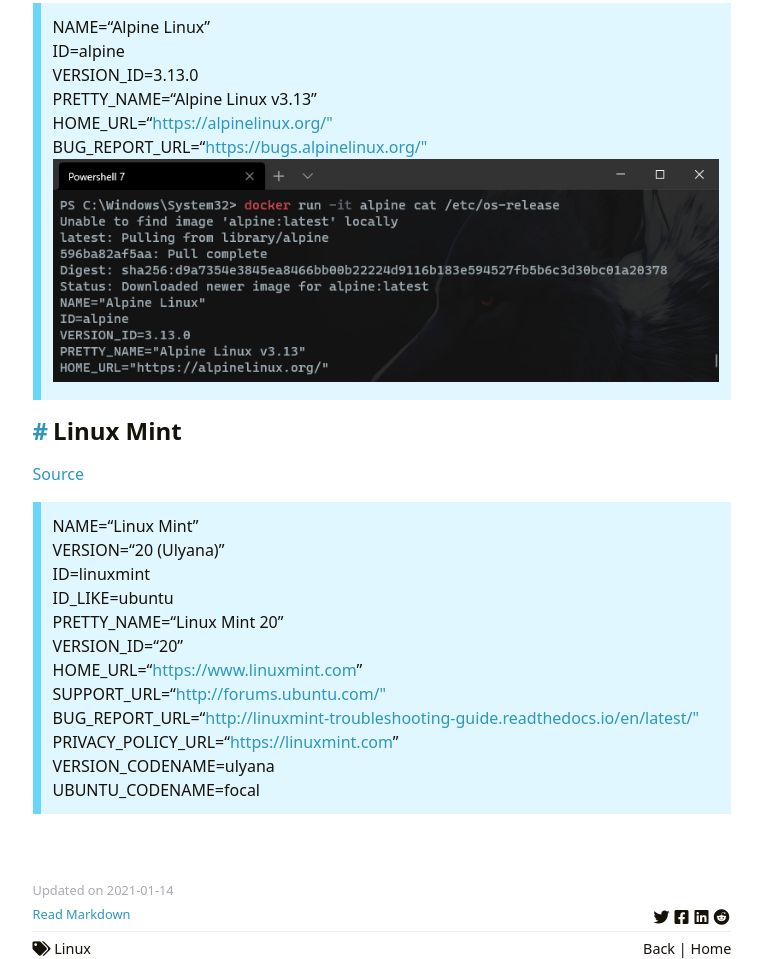
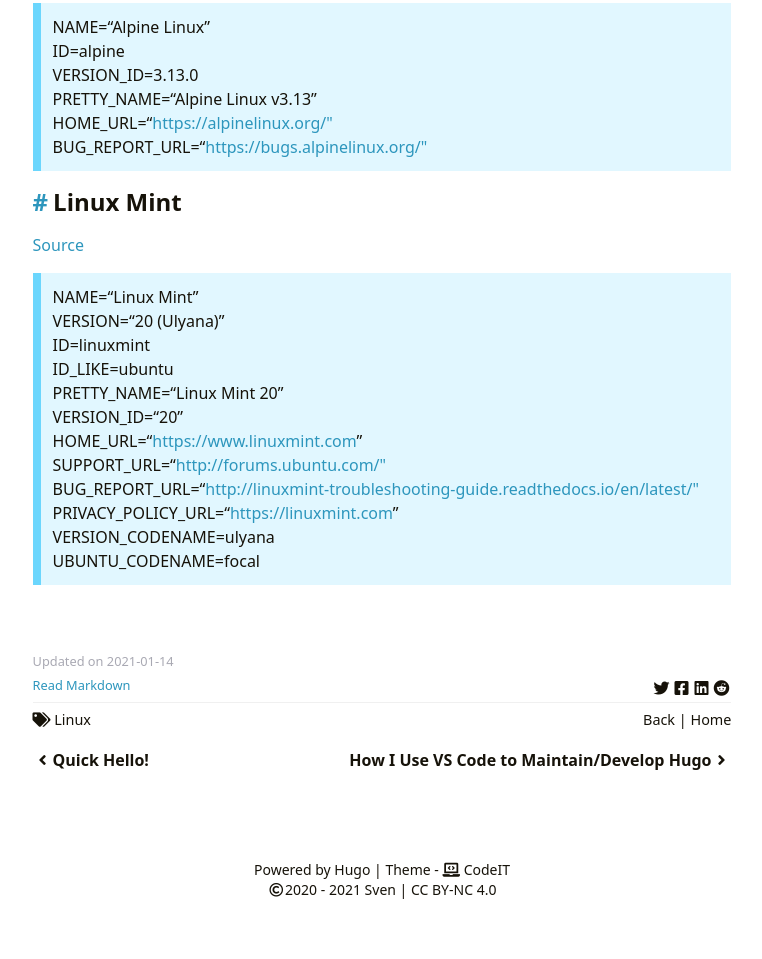
Before and after one commit to svengeance/svengeance.github.io, a plain HTML site: page linux-distribution-os-release-information-compilation/index.html in a window 1280 px wide. Shown: the part 2796-3755 px from the top of the page, without its empty margins (258-1020 px from the left). After the commit the page ends 3704 px from the top, so only its background shows below. Drawn offline with Linux system fonts and the light colour scheme; a script that the page names is missing.

Commit message:
Removes accidental image in Alpine os-release information

```diff
--- a/linux-distribution-os-release-information-compilation/index.html
+++ b/linux-distribution-os-release-information-compilation/index.html
@@ -229,15 +229,7 @@
 VERSION_ID=3.13.0<br>
 PRETTY_NAME=&ldquo;Alpine Linux v3.13&rdquo;<br>
 HOME_URL=&ldquo;<a href="https://alpinelinux.org/%22">https://alpinelinux.org/&quot;</a><br>
-BUG_REPORT_URL=&ldquo;<a href="https://bugs.alpinelinux.org/%22">https://bugs.alpinelinux.org/&quot;</a><br>
-<img
-        class="lazyload"
-        src="/svg/loading.min.svg"
-        data-src="docker-is-awesome-preview.png"
-        data-srcset="/linux-distribution-os-release-information-compilation/docker-is-awesome-preview.png, docker-is-awesome-preview.png 1.5x, /linux-distribution-os-release-information-compilation/docker-is-awesome-preview.png 2x"
-        data-sizes="auto"
-        alt="/linux-distribution-os-release-information-compilation/docker-is-awesome-preview.png"
-        title="/linux-distribution-os-release-information-compilation/docker-is-awesome-preview.png" /></p>
+BUG_REPORT_URL=&ldquo;<a href="https://bugs.alpinelinux.org/%22">https://bugs.alpinelinux.org/&quot;</a></p>
 </blockquote>
 <h2 id="linux-mint">Linux Mint</h2>
 <p><a href="https://www.tecmint.com/upgrade-to-linux-mint-20/" target="_blank" rel="noopener noreferrer">Source</a></p>
```
Also changed, not shown: 1 other file.
